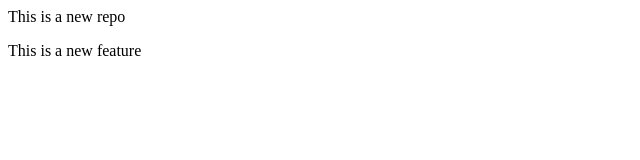
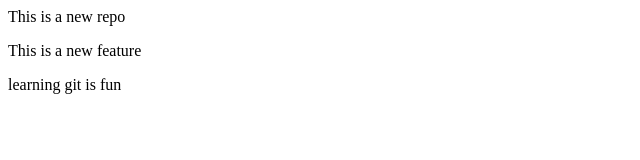
Before and after one commit to VCodeWithHeart/localrepo, a plain HTML site: page index.html in a window 1280 px wide. Shown: the whole page, without its empty margins (0-640 px from the left). Drawn offline with Linux system fonts and the light colour scheme.

Commit message:
added 1 more p tag

```diff
--- a/index.html
+++ b/index.html
@@ -1,2 +1,3 @@
 <p>This is a new repo</p>
 <p>This is a new feature</p>
+<p>learning git is fun</p>
```
